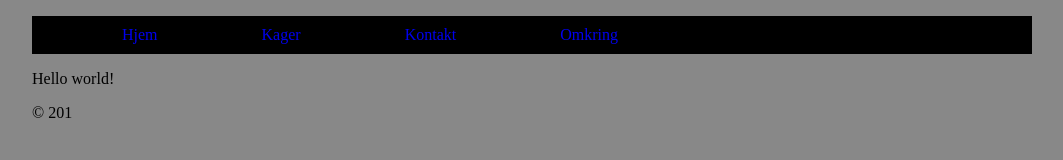
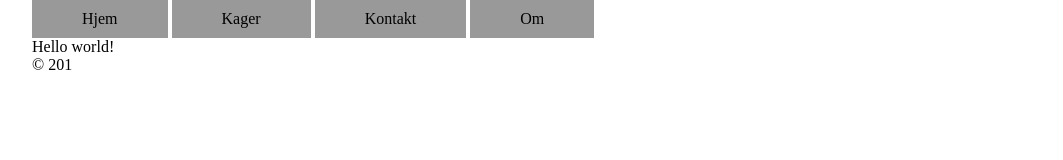
Before and after one commit to IAmTipsy/KyhnsKager, a plain HTML site: page index.html in a window 1280 px wide. Shown: the whole page, without its empty margins (108-1171 px from the left). Drawn offline with Linux system fonts and the light colour scheme.

Commit message:
reset the css

```diff
--- a/css/style.css
+++ b/css/style.css
@@ -1,14 +1,21 @@
+/* CSS reset */
+body,div,dl,dt,dd,ul,ol,li,h1,h2,h3,h4,h5,h6,pre,form,fieldset,input,textarea,p,blockquote,th,td {
+    margin:0;
+    padding:0;
+}
+html,body {
+    margin:0;
+    padding:0;
+}
+
 body {
-  background: #888;
   width: 1000px;
   margin: auto;
-}
-header {
-  background: black;
 }
 
 nav ul li {
   display: inline-block;
   padding: 10px 50px;
-
+  color: black;
+  background: #999;
 }
--- a/index.html
+++ b/index.html
@@ -16,7 +16,7 @@
           <a href="#"><li>Hjem</li></a>
           <a href="#"><li>Kager</li></a>
           <a href="#"><li>Kontakt</li></a>
-          <a href="#"><li>Omkring</li></a>
+          <a href="#"><li>Om</li></a>
         </ul>
       </nav>
     </header>
```
